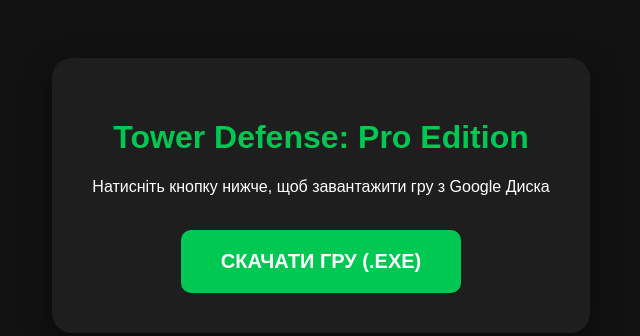
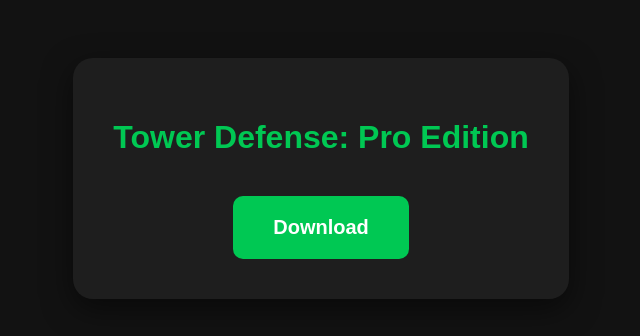
Before and after one commit to 16012013v/Tower-Defense-Game, a plain HTML site: page index.html in a window 1280 px wide. Shown: the whole page, without its empty margins (319-959 px from the left). Drawn offline with Linux system fonts and the light colour scheme.

Commit message:
index.html

```diff
--- a/index.html
+++ b/index.html
@@ -2,7 +2,7 @@
 <html lang="uk">
 <head>
     <meta charset="UTF-8">
-    <title>Завантажити Tower Defense</title>
+    <title>Tower Defense</title>
     <style>
         body { font-family: sans-serif; background: #121212; color: white; text-align: center; padding: 50px; }
         .card { background: #1e1e1e; padding: 40px; border-radius: 20px; display: inline-block; box-shadow: 0 10px 30px rgba(0,0,0,0.5); }
@@ -14,9 +14,9 @@
 <body>
     <div class="card">
         <h1>Tower Defense: Pro Edition</h1>
-        <p>Натисніть кнопку нижче, щоб завантажити гру з Google Диска</p>
+        <p></p>
         <br>
-        <a href="https://drive.google.com/file/d/1IHmiNjUE1mQBVkTyJvcn1zd34LHRKEmW/view?usp=sharing" class="btn">СКАЧАТИ ГРУ (.EXE)</a>
+        <a href="https://drive.google.com/file/d/1IHmiNjUE1mQBVkTyJvcn1zd34LHRKEmW/view?usp=sharing" class="btn">Download</a>
     </div>
 </body>
 </html>
```
